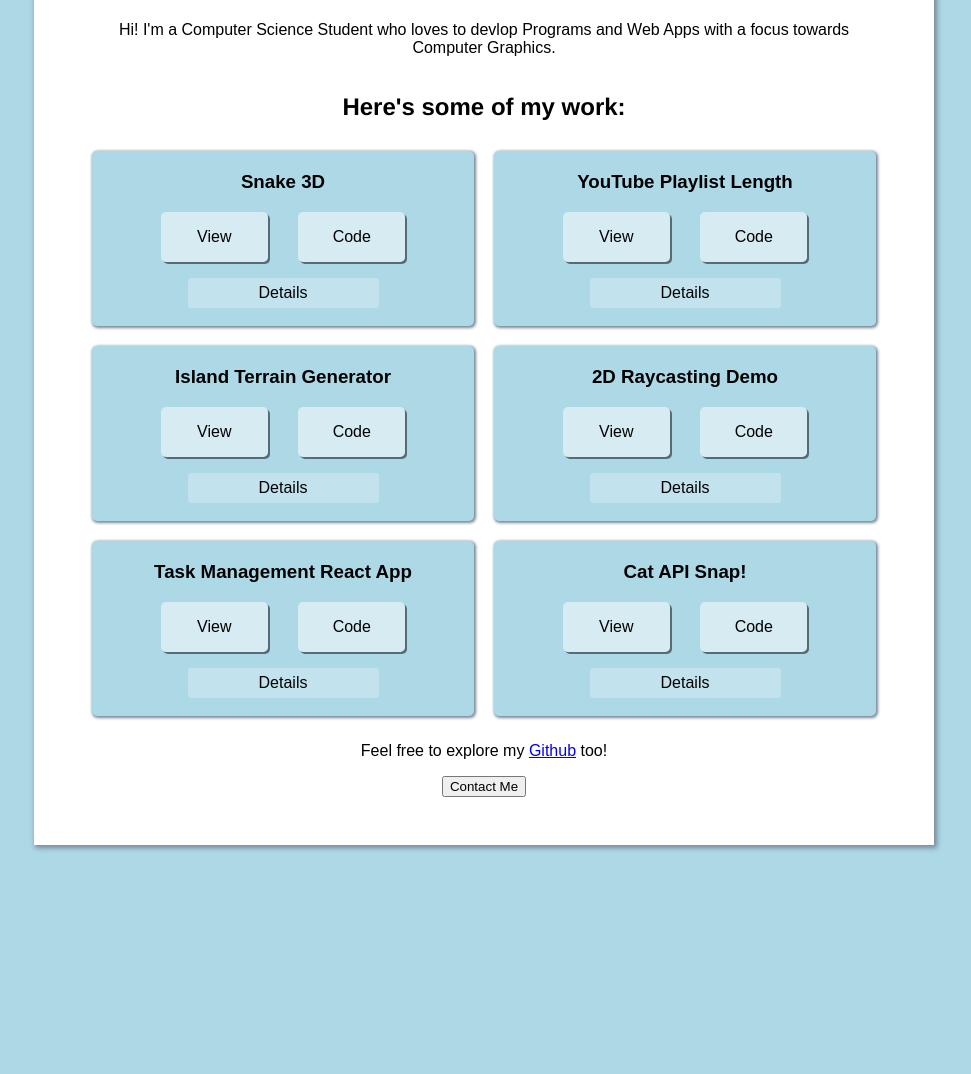
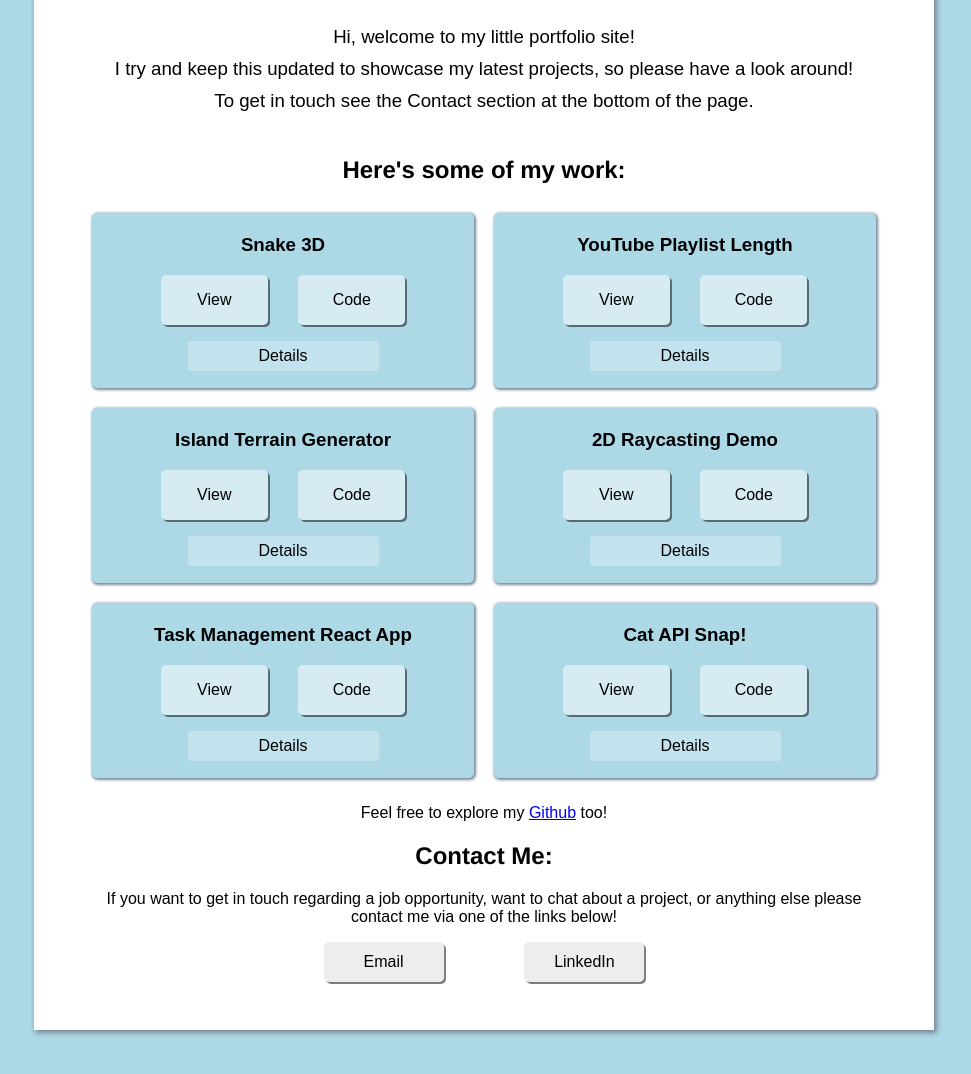
Before and after one commit to Jordan-w-99/portfolio-simple, a plain HTML site: page index.html in a window 1280 px wide. Shown: the part 156-1230 px from the top of the page, without its empty margins (156-1127 px from the left). Before the commit the page ends 1051 px from the top, so only its background shows below. Drawn offline with Linux system fonts and the light colour scheme.

Commit message:
update intro and contact section

```diff
--- a/index.html
+++ b/index.html
@@ -22,8 +22,9 @@
     <section class="intro-section">
         <h1>Jordan Wright</h1>
         <p>
-            Hi! I'm a Computer Science Student who loves to devlop Programs and Web Apps with a focus towards Computer
-            Graphics.
+            Hi, welcome to my little portfolio site!<br>
+            I try and keep this updated to showcase my latest projects, so please have a look around!<br>
+            To get in touch see the Contact section at the bottom of the page.
         </p>
     </section>
 
@@ -126,11 +127,20 @@
             </div>
         </div>
 
-        <p>Feel free to explore my <a href="https://github.com/Jordan-w-99">Github</a> too!</p>
+        <p>Feel free to explore my <a href="https://github.com/Jordan-w-99" target="_blank">Github</a> too!</p>
     </section>
 
     <section class="contact-section">
-        <button class="contact-button" onclick="location.href='mailto:jordanw99@hotmail.co.uk';">Contact Me</button>
+        <h2>
+            Contact Me:
+        </h2>
+        <p>
+            If you want to get in touch regarding a job opportunity, want to chat about a project, or anything else please contact me via one of the links below!
+        </p>
+        <div id="contact-container">
+            <button class="contact-button" onclick="location.href='mailto:jordanw99@hotmail.co.uk';">Email</button>
+            <button class="contact-button" onclick="window.open('https://www.linkedin.com/in/jordan-wright-dev/', '_blank');">LinkedIn</button>
+        </div>
     </section>
 </body>
 
--- a/style.scss
+++ b/style.scss
@@ -20,6 +20,11 @@ html {
             h1 {
                 font-size: xxx-large;
                 margin: 0 0 1.5rem 0;
+            }
+
+            p {
+                font-size: 14pt;
+                line-height: 24pt;
             }
         }
 
@@ -87,7 +92,7 @@ html {
                         outline: none;
                         border: none;
                         border-radius: 5px;
-                        box-shadow: 2px 2px 0px 0px rgba(0,0,0,0.5);
+                        box-shadow: 2px 2px 0px 0px rgba(0, 0, 0, 0.5);
                         font-family: $content-font;
                         font-size: 12pt;
                     }
@@ -111,6 +116,7 @@ html {
 
                             +.blur-overlay {
                                 backdrop-filter: blur(5px);
+
                                 .work-desc {
                                     transform: translateY(0);
                                 }
@@ -128,6 +134,32 @@ html {
                 }
             }
         }
+
+        .contact-section {
+            #contact-container {
+                display: flex;
+                justify-content: space-evenly;
+                width: 60%;
+                margin: auto;
+
+                .contact-button {
+                    width: 120px;
+                    height: 40px;
+                    font-size: 12pt;
+                    border-radius: 5px;
+                    outline: none;
+                    border: none;
+                    background-color: rgba(220, 220, 220, 0.5);
+                    box-shadow: 2px 2px 0px 0px rgba(0, 0, 0, 0.5);
+                    font-family: $content-font;
+                }
+
+                .contact-button:active {
+                    box-shadow: none;
+                    transform: translate(2px, 2px);
+                }
+            }
+        }
     }
 }
 
```
Also changed, not shown: style.css, 1 other file.
